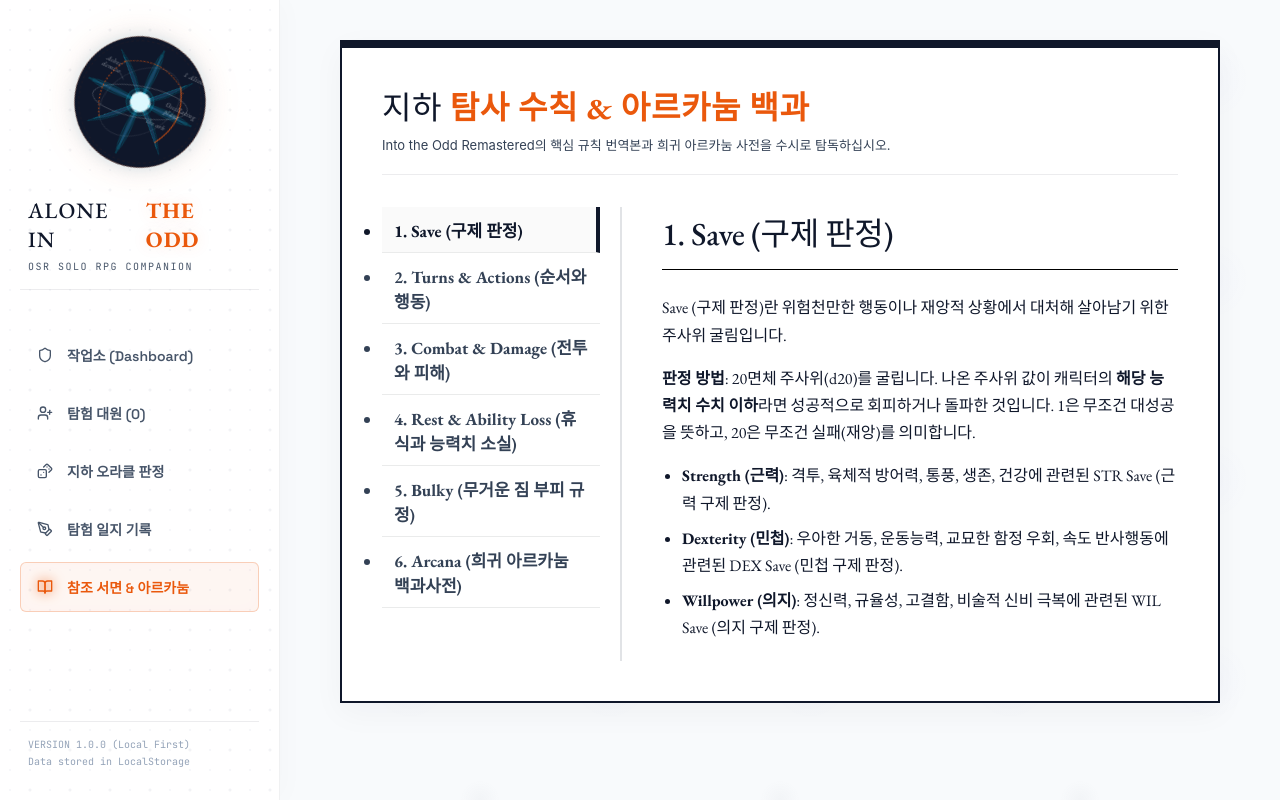
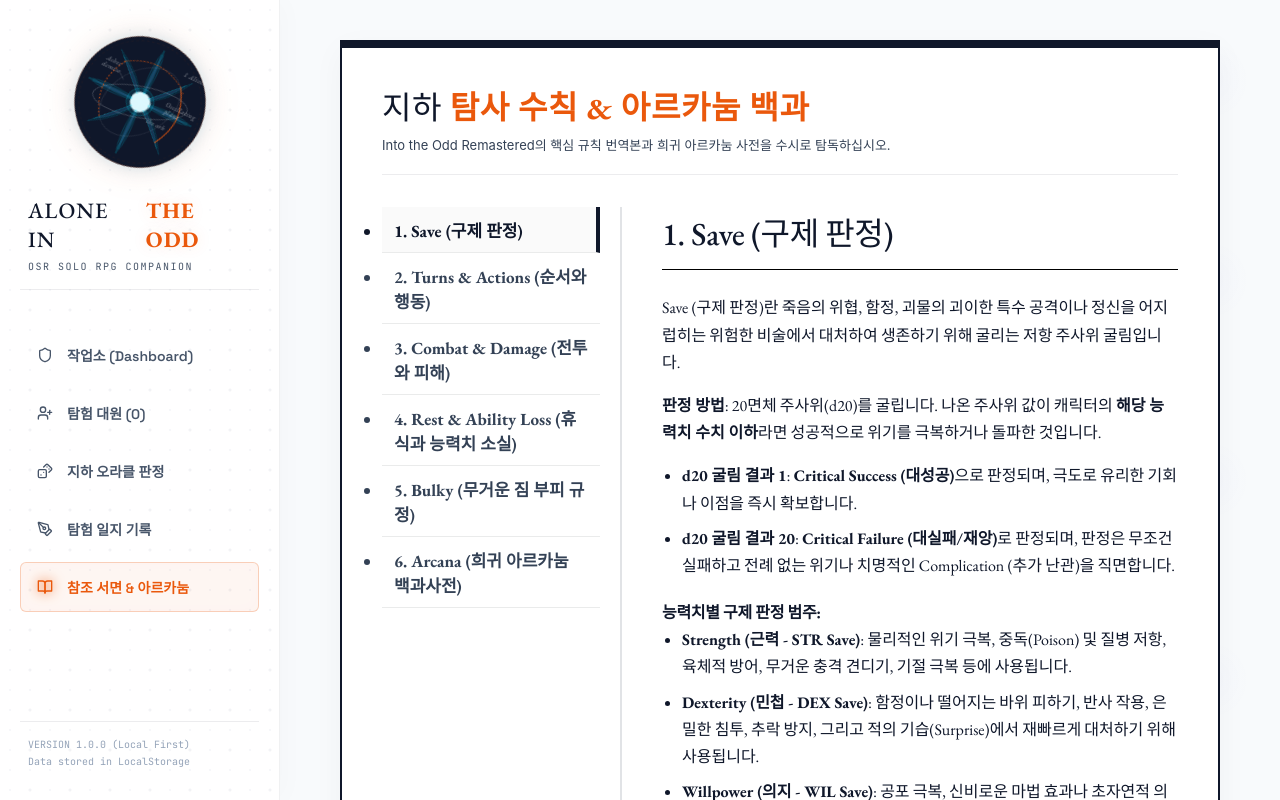
Before and after one commit to Imwul/intotheodd, a React (Vite) app: page / in a window 1280 px wide. Both pictures are taken after a click on the button "참조 서면 & 아르카눔". Shown: the top 800 px of the page. Built offline with nearby package versions, Linux system fonts and the light colour scheme; a web font is replaced by a local one.

Commit message:
Enhance Rules Reference: cover all core systems and edge case rules of Into the Odd Remastered

```diff
--- a/src/App.jsx
+++ b/src/App.jsx
@@ -1599,60 +1599,101 @@ export default function App() {
                 {activeRuleId === 'rules-saves' && (
                   <div>
                     <h3>1. Save (구제 판정)</h3>
-                    <p>Save (구제 판정)란 위험천만한 행동이나 재앙적 상황에서 대처해 살아남기 위한 주사위 굴림입니다.</p>
-                    <p><strong>판정 방법</strong>: 20면체 주사위(d20)를 굴립니다. 나온 주사위 값이 캐릭터의 <strong>해당 능력치 수치 이하</strong>라면 성공적으로 회피하거나 돌파한 것입니다. 1은 무조건 대성공을 뜻하고, 20은 무조건 실패(재앙)를 의미합니다.</p>
+                    <p>Save (구제 판정)란 죽음의 위협, 함정, 괴물의 괴이한 특수 공격이나 정신을 어지럽히는 위험한 비술에서 대처하여 생존하기 위해 굴리는 저항 주사위 굴림입니다.</p>
+                    <p><strong>판정 방법</strong>: 20면체 주사위(d20)를 굴립니다. 나온 주사위 값이 캐릭터의 <strong>해당 능력치 수치 이하</strong>라면 성공적으로 위기를 극복하거나 돌파한 것입니다.</p>
                     <ul>
-                      <li><strong>Strength (근력)</strong>: 격투, 육체적 방어력, 통풍, 생존, 건강에 관련된 STR Save (근력 구제 판정).</li>
-                      <li><strong>Dexterity (민첩)</strong>: 우아한 거동, 운동능력, 교묘한 함정 우회, 속도 반사행동에 관련된 DEX Save (민첩 구제 판정).</li>
-                      <li><strong>Willpower (의지)</strong>: 정신력, 규율성, 고결함, 비술적 신비 극복에 관련된 WIL Save (의지 구제 판정).</li>
+                      <li><strong>d20 굴림 결과 1</strong>: <strong>Critical Success (대성공)</strong>으로 판정되며, 극도로 유리한 기회나 이점을 즉시 확보합니다.</li>
+                      <li><strong>d20 굴림 결과 20</strong>: <strong>Critical Failure (대실패/재앙)</strong>로 판정되며, 판정은 무조건 실패하고 전례 없는 위기나 치명적인 Complication (추가 난관)을 직면합니다.</li>
                     </ul>
+                    <div className="rules-sub-section">
+                      <h4>능력치별 구제 판정 범주:</h4>
+                      <ul>
+                        <li><strong>Strength (근력 - STR Save)</strong>: 물리적인 위기 극복, 중독(Poison) 및 질병 저항, 육체적 방어, 무거운 충격 견디기, 기절 극복 등에 사용됩니다.</li>
+                        <li><strong>Dexterity (민첩 - DEX Save)</strong>: 함정이나 떨어지는 바위 피하기, 반사 작용, 은밀한 침투, 추락 방지, 그리고 적의 기습(Surprise)에서 재빠르게 대처하기 위해 사용됩니다.</li>
+                        <li><strong>Willpower (의지 - WIL Save)</strong>: 공포 극복, 신비로운 마법 효과나 초자연적 의식 극복, 타락한 비술 저항, 그리고 대원이나 몬스터 무리의 <strong>Morale (사기 판정)</strong>에 사용됩니다.</li>
+                      </ul>
+                    </div>
                   </div>
                 )}
 
                 {activeRuleId === 'rules-turns' && (
                   <div>
                     <h3>2. Turns & Actions (순서와 행동)</h3>
-                    <p>탐험 진행 중 조우나 충돌이 생겼을 때의 진행 규칙입니다.</p>
-                    <p><strong>우선 순서인 Turns (차례)</strong>: 플레이어가 몬스터나 적군보다 무조건 우선 행동을 취합니다. 단, 기습을 당했거나 습격 위험이 있으면 대원 각자가 <strong>DEX Save (민첩 구제 판정)</strong>를 진행하여 실패하면 첫 번째 턴에는 일절 행동(Actions)할 수 없습니다.</p>
-                    <p><strong>대원의 Actions (행동)</strong>: 자기 턴에 캐릭터는 1번 이동할 수 있고 1번의 핵심 행동(무기 공격, Arcanum(아르카눔) 시전 등)을 개진할 수 있습니다. 상대를 넘어뜨리거나 밀어치는 기교적인 시도의 경우 굴릴 필요 없이 심판(Referee/오라클)의 호출 하에 대상 몬스터에게 <strong>STR Save (근력 구제 판정)</strong> 따위를 요구하여 자빠뜨립니다.</p>
+                    <p>탐험 진행 중 조우나 충돌이 생겼을 때의 라운드 진행 규칙입니다.</p>
+                    <p><strong>Turns (차례) 우선순위</strong>: 플레이어 대원들은 적들보다 <strong>항상 무조건 먼저 행동(Player Turn First)</strong>합니다! 복잡한 우선권(Initiative) 굴림은 필요하지 않습니다.</p>
+                    <ul>
+                      <li><strong>Surprise (기습)</strong>: 만약 몬스터가 교묘하게 매복했거나 플레이어 그룹이 예상치 못한 기습을 당했을 경우, 플레이어 전원은 즉시 <strong>DEX Save (민첩 구제 판정)</strong>를 굴려야 합니다. 이 판정에 실패한 대원은 첫 번째 라운드(Turn) 동안 일절 행동(Actions)이나 이동을 취할 수 없습니다.</li>
+                    </ul>
+                    <p><strong>대원의 Actions (행동)</strong>: 자기 차례에 각 대원은 합리적인 거리를 1회 <strong>이동(Move)</strong>할 수 있으며, 1회의 <strong>주요 행동(Action)</strong>을 개진할 수 있습니다. 행동에는 무기 공격, Arcanum (아르카눔) 유물 활성화, 동료 구급 치료, 주변 탐색 등이 포함됩니다.</p>
+                    <p><strong>기교적 행동 (Trips, Shoves & Grapples)</strong>: 적을 자빠뜨리거나, 뒤로 밀치거나, 무기를 쳐내는 등의 창의적이고 전술적인 조작은 공격 명중을 굴릴 필요 없이 심판(Referee/오라클)의 중재 하에 대상 적에게 적합한 구제 판정(예: 밀치기의 경우 <strong>STR Save</strong>)을 요구하여 대상이 실패하면 즉시 성공합니다.</p>
+                    <p><strong>Retainers & Companions (동행인과 고용인)</strong>: 플레이어가 고용한 추종자, Mutt (똥개)와 같은 길들인 동물, 용병들은 플레이어의 차례에 동시에 행동을 수행합니다.</p>
                   </div>
                 )}
 
                 {activeRuleId === 'rules-combat' && (
                   <div>
                     <h3>3. Combat & Damage (전투와 피해)</h3>
-                    <p>Into the Odd에서는 공격의 명중 여부를 굴리지 않습니다. <strong>공격은 항상 자동으로 명중합니다!</strong></p>
-                    <p><strong>전투 방식</strong>: 공격자는 자신의 무기가 가진 피해 주사위(d6, d8 등)를 굴린 뒤, 상대의 <strong>Armour (장갑 수치)</strong>를 뺍니다. 남은 숫자가 실제로 상대에게 가해진 <strong>Damage (피해량)</strong>입니다. 원거리 무기는 교전 백병전 중에는 발포할 수 없습니다.</p>
-                    <p><strong>변칙 상태</strong>:</p>
+                    <p>Into the Odd에서는 공격의 성공 여부를 결정하는 명중 판정이 존재하지 않습니다. <strong>모든 공격은 항상 자동으로 명중합니다!</strong></p>
+                    <p><strong>전투 연산</strong>: 공격자는 자신의 무기가 가진 피해 주사위(d6, d8 등)를 굴린 뒤, 피격 대상의 <strong>Armour (장갑 수치)</strong>를 뺍니다. 남은 피해량만큼 피격자의 <strong>Hit Protection (HP)</strong>를 차감합니다.</p>
                     <ul>
-                      <li><strong>Impaired (약화됨)</strong>: 불리한 엄폐물 뒤의 적을 쏘거나 속박당했을 때 발동합니다. 무기에 관계없이 <strong>d4 Damage (피해)</strong>로 강제 감소합니다.</li>
-                      <li><strong>Enhanced (강화됨)</strong>: 상대가 무방비하거나 무력화됐을 때의 기교적 타격입니다. 무기에 관계없이 <strong>d12 Damage (피해)</strong>를 굴립니다.</li>
-                      <li><strong>Blast (범위공격)</strong>: 수류탄이나 확산 화염 같은 넓은 지역 타격입니다. 영역 안의 생명체 전원에게 각각 주사위를 개별 적용해 피해를 줍니다.</li>
+                      <li><strong>Armour Limit (장갑의 한계)</strong>: 캐릭터가 장비나 비술을 통해 확보할 수 있는 최대 장갑 수치는 <strong>Armour 3</strong>으로 고정됩니다.</li>
+                      <li><strong>Unarmed Combat (맨손 전투)</strong>: 무기 없이 주먹이나 발길질로 공격하는 경우, 공격은 항상 <strong>Impaired (약화됨)</strong> 상태로 처리되어 무조건 <strong>d4 Damage (피해)</strong>만 가합니다.</li>
+                      <li><strong>Dual Wielding (쌍수 무기)</strong>: 만약 캐릭터가 양손에 각각 하나씩 무기를 장착하고 동시 공격하는 경우, <strong>두 무기의 피해 주사위를 동시에 굴린 후 더 높은 결과값 하나만 선택</strong>해 피해를 줍니다. (피해를 중첩해서 더하지 않습니다.)</li>
                     </ul>
-                    <p><strong>Critical Damage (치명적인 상처)</strong>: Damage (피해)가 들어와 캐릭터의 HP가 0으로 하락하는 순간, 초과되는 Damage (피해)는 캐릭터의 <strong>실제 STR (근력) 능력치</strong>에서 직접 삭감됩니다. 이 순간 대상자는 무조건 <strong>STR Save (근력 구제 판정)</strong>를 진행하여 실패하면 <strong>Critical Damage (치명적인 상처)</strong> 상태에 빠져 누군가 응급처치인 <strong>Short Rest (단기 휴식)</strong>를 해줄 때까지 어떠한 행동도 취할 수 없으며, 1시간 동안 방치되면 죽습니다.</p>
+                    <div className="rules-sub-section">
+                      <h4>특수 전투 상태:</h4>
+                      <ul>
+                        <li><strong>Impaired (약화됨)</strong>: 어둠 속에서 난사하거나 엄폐물 뒤의 적을 공격할 때, 혹은 불리한 위치에서 타격할 때 발동합니다. 무기에 관계없이 무조건 <strong>d4 Damage (피해)</strong>로 강제 감소합니다.</li>
+                        <li><strong>Enhanced (강화됨)</strong>: 적이 무방비하게 넘어졌거나 무력화된 최적의 상황에서의 타격입니다. 무기에 관계없이 무조건 <strong>d12 Damage (피해)</strong>를 굴립니다.</li>
+                        <li><strong>Blast (범위공격)</strong>: 수류탄, 화염 방사, 산성 가스 등 광역 타격 무기입니다. 효과 영역 안의 모든 생명체에게 각각 피해 주사위를 굴려 장갑을 적용해 피해를 줍니다. 만약 여러 범위공격이 한 영역에 동시에 중첩되면, 가장 높은 피해 결과물 하나만 보존됩니다.</li>
+                      </ul>
+                    </div>
+                    <p><strong>Critical Damage (치명적인 상처)</strong>: 피해가 들어와 캐릭터의 HP가 0으로 하락하면, 초과된 나머지 피해량은 캐릭터의 <strong>STR (근력) 능력치 수치</strong>에서 즉시 직접 차감됩니다. 이 순간 대상자는 무조건 <strong>STR Save (근력 구제 판정)</strong>를 진행하여 실패하면 <strong>Critical Damage (치명적인 상처)</strong> 상태에 빠집니다. 치료 처치인 <strong>Short Rest (단기 휴식)</strong>를 받기 전까지는 일절 활동이 불가능하며, 1시간 동안 방치되면 죽습니다.</p>
+                    <p><strong>Morale (사기 판정)</strong>: 적 무리의 우두머리가 쓰러지거나 무리 인원의 절반이 처단당했을 때, 남은 적들은 전의를 잃고 도망치거나 항복할 위험이 생깁니다. 적들의 리더는 자신의 <strong>WIL Save (의지 구제 판정)</strong>를 굴려야 하며, 이에 실패할 경우 적 그룹 전체가 사기를 잃고 도망가거나 무기를 버리고 즉각 투항합니다.</p>
                   </div>
                 )}
 
                 {activeRuleId === 'rules-resting' && (
                   <div>
                     <h3>4. Rest & Ability Loss (휴식과 능력치 소실)</h3>
-                    <p>심연을 극복해 나가며 바닥난 체력과 소실된 영혼을 되찾는 법칙입니다.</p>
+                    <p>심연의 전투 속에서 소모된 체력을 회복하거나 소실된 능력치를 원상 복구하는 법칙입니다.</p>
                     <ul>
-                      <li><strong>Ability Score Loss (능력치 소실)</strong>: 만일 Damage (피해) 삭감으로 인해 <strong>STR이 0이 되면 즉사</strong>합니다. DEX(민첩)나 WIL(의지)이 0이 될 경우 paralysed (기절)하거나 broken (정신 붕괴) 상태에 이르며 일주일 이상 요양인 <strong>Full Rest (장기 요양)</strong>를 취하기 전엔 깨어나지 못합니다.</li>
-                      <li><strong>Short Rest (단기 휴식)</strong>: 안전한 곳에서 수 분간 가쁜 숨을 몰아쉬고 물을 한 모금 마시면 <strong>잃어버린 HP가 즉시 전부 회복</strong>됩니다. 단, 휴식을 취하는 시간 동안 주사위가 굴러가 방랑 조우가 올 수 있습니다.</li>
-                      <li><strong>Full Rest (장기 요양)</strong>: Bastion (바스티온)의 포근한 요양원이나 길드 가옥에서 일주일 동안 아무 작업 없이 먹고 자며 회복하는 것입니다. <strong>소실된 모든 능력치(STR, DEX, WIL) 수치가 정상 최대치로 환원</strong>됩니다.</li>
+                      <li><strong>Ability Score Loss (능력치 소실 결과)</strong>:
+                        <ul>
+                          <li><strong>STR (근력) 수치가 0이 되는 경우</strong>: 캐릭터는 영양실조, 신체 파괴 등으로 즉시 <strong>사망(Instant Death)</strong>합니다.</li>
+                          <li><strong>DEX (민첩) 수치가 0이 되는 경우</strong>: 전신이 마비되거나 굳어지는 <strong>paralysed (마비 기절)</strong> 상태가 됩니다.</li>
+                          <li><strong>WIL (의지) 수치가 0이 되는 경우</strong>: 정신력이 붕괴하거나 미쳐버리는 <strong>broken (정신 붕괴)</strong> 상태가 됩니다.</li>
+                        </ul>
+                        DEX나 WIL이 0이 된 경우, 안전지대 요양인 <strong>Full Rest (장기 요양)</strong>를 거치기 전까진 결코 스스로 정신을 차리지 못합니다.
+                      </li>
+                      <li><strong>Short Rest (단기 휴식)</strong>: 위험이 없는 구역에서 몇 분 동안 가쁜 숨을 가다듬고 물 한 모금을 마시는 짧은 휴식입니다. **잃어버린 Hit Protection (HP)이 즉시 최대치로 완전히 재충전**됩니다. 또한, Critical Damage (치명적인 상처)를 입은 동료에게 응급처치(First Aid)를 베풀어 이 상태를 즉각 정상 환원시켜 줍니다.</li>
+                      <li><strong>Full Rest (장기 요양)</strong>: Bastion (바스티온)의 안락한 요양원이나 안전한 길드 본부 가옥에서 아무 일도 하지 않고 1주일(Seven Days) 동안 푹 쉬며 요양하는 것만 뜻합니다. **소실된 모든 능력치(STR, DEX, WIL)의 손실분이 본래의 최대치 수치로 완벽하게 복구**됩니다.</li>
                     </ul>
+                    <div className="rules-sub-section" style={{ borderColor: 'var(--color-red)' }}>
+                      <h4 style={{ color: 'var(--color-red)' }}>⚠️ Deprived (결핍 상태)</h4>
+                      <p>식량, 식수, 온기, 수면 등 생존에 필수적인 요소를 하루(24시간) 이상 제공받지 못하면, 캐릭터는 **Deprived (결핍 상태)**에 돌입합니다.</p>
+                      <ul>
+                        <li><strong>휴식 불가</strong>: Deprived (결핍 상태)의 캐릭터는 어떠한 <strong>Short Rest (단기 휴식)</strong>나 <strong>Full Rest (장기 요양)</strong>를 취하더라도 <strong>단 1의 HP나 능력치도 회복할 수 없습니다!</strong></li>
+                        <li><strong>약화 지속</strong>: 결핍이 해결될 때까지 모든 행동과 공격 상태가 지속적으로 <strong>Impaired (약화됨)</strong> 처리됩니다. 극심한 아사 위기에 봉착하는 등 심각한 결핍이 계속되면 심판의 중재 하에 매일 또는 시간당 <strong>d6의 직접 피해</strong>를 누적해 받게 됩니다.</li>
+                      </ul>
+                    </div>
                   </div>
                 )}
 
                 {activeRuleId === 'rules-bulky' && (
                   <div>
                     <h3>5. Bulky (무거운 짐 부피 규정)</h3>
-                    <p>Into the Odd는 복잡한 무게 계산이 없는 단순하고 치명적인 부피 시스템을 씁니다.</p>
-                    <p><strong>부피 규정</strong>: 장비 목록 중 이름 뒤에 <strong>B</strong> 마크가 붙은 물건(양손 소총, 도끼, 강철 보호구 등)들은 양손으로 잡거나 거대한 배낭 부피를 점유하는 무거운 짐입니다. 한 캐릭터가 동시에 소지할 수 있는 Bulky (무거운 짐) 장비의 한계는 <strong>단 2개</strong>입니다.</p>
-                    <p style={{ color: 'var(--color-red)', fontWeight: 'bold' }}>
-                      ⚠️ 만약 캐릭터 인벤토리에 Bulky (무거운 짐) 아이템이 3개 이상 들어오는 즉시, 그 과중한 짐 무게로 인해 해당 캐릭터의 HP가 강제 및 영구적으로 0이 됩니다!
-                    </p>
+                    <p>Into the Odd는 미세한 무게(파운드/kg) 단위의 복잡한 계산을 배제하고 단순하지만 매우 치명적인 슬롯 부피 제한 규정을 채택합니다.</p>
+                    <p>장비 목록 중 이름 오른쪽에 <strong>B (Bulky)</strong> 표시가 명시된 도구(양손 무기, 대형 머스킷, 거대한 철갑옷, 커다란 자루 등)들은 양손으로 들어야 하거나 상당한 체격 슬롯을 차치하는 짐입니다.</p>
+                    <ul>
+                      <li><strong>휴대 한계</strong>: 한 명의 캐릭터가 안전하게 몸에 지닐 수 있는 Bulky (무거운 짐) 등급의 아이템은 **최대 2개**뿐입니다.</li>
+                      <li><strong>Shield (방패) 규정</strong>: 방패는 장착 시 **Armour +1**을 제공하지만, 그 부피로 인해 이름 오른쪽에 **B** 표시가 붙는 **Bulky (무거운 짐)** 장비로 취급됩니다.</li>
+                    </ul>
+                    <div className="warning-box" style={{ background: 'rgba(239, 68, 68, 0.05)', borderLeft: '4px solid var(--color-red)', padding: '12px', marginTop: '16px' }}>
+                      <p style={{ color: 'var(--color-red)', fontWeight: 'bold', margin: 0 }}>
+                        ⚠️ 중량 과다 조항: 만약 캐릭터의 인벤토리에 Bulky (무거운 짐) 태그가 지정된 아이템이 3개 이상 휴대되는 즉시, 캐릭터는 그 막중한 무게로 인해 뼈가 바스러지고 탈진하여 해당 캐릭터의 Hit Protection (HP)이 즉시 강제적·영구적으로 0이 됩니다!
+                      </p>
+                    </div>
                   </div>
                 )}
 
```
